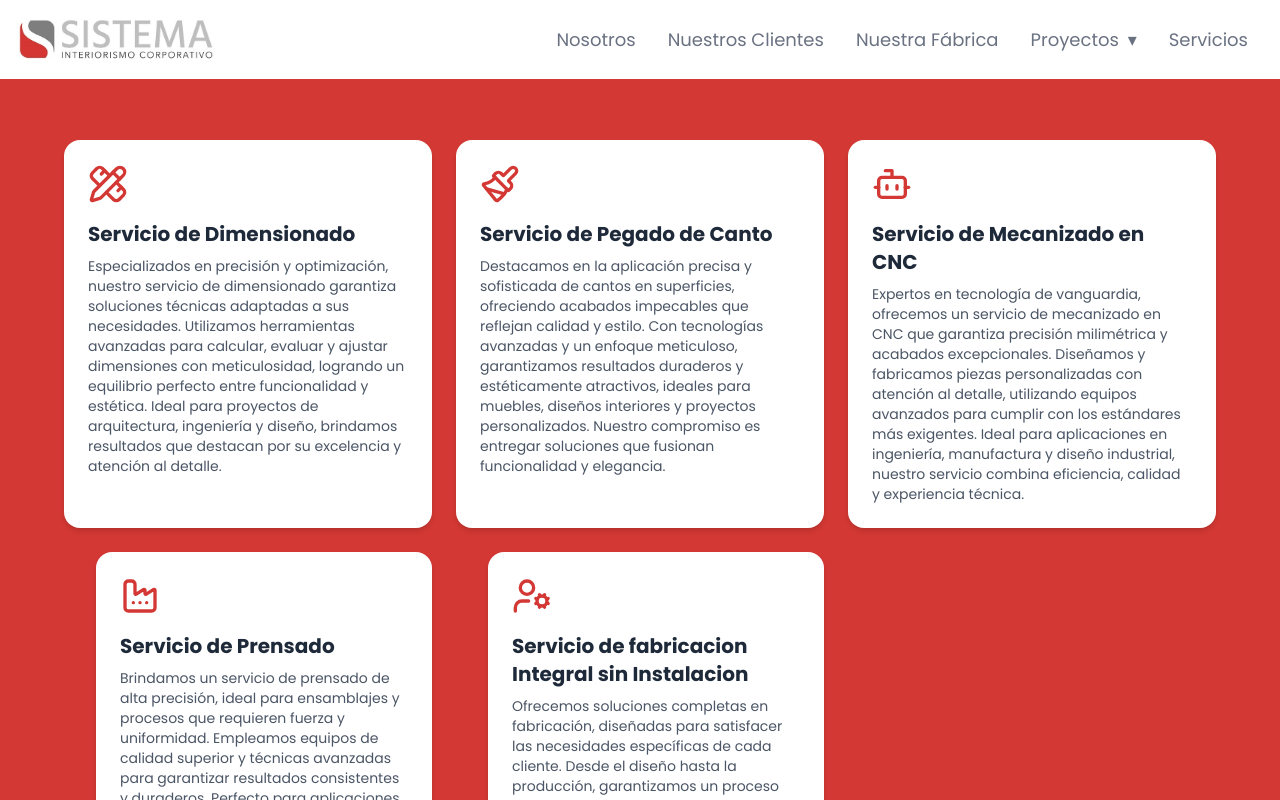
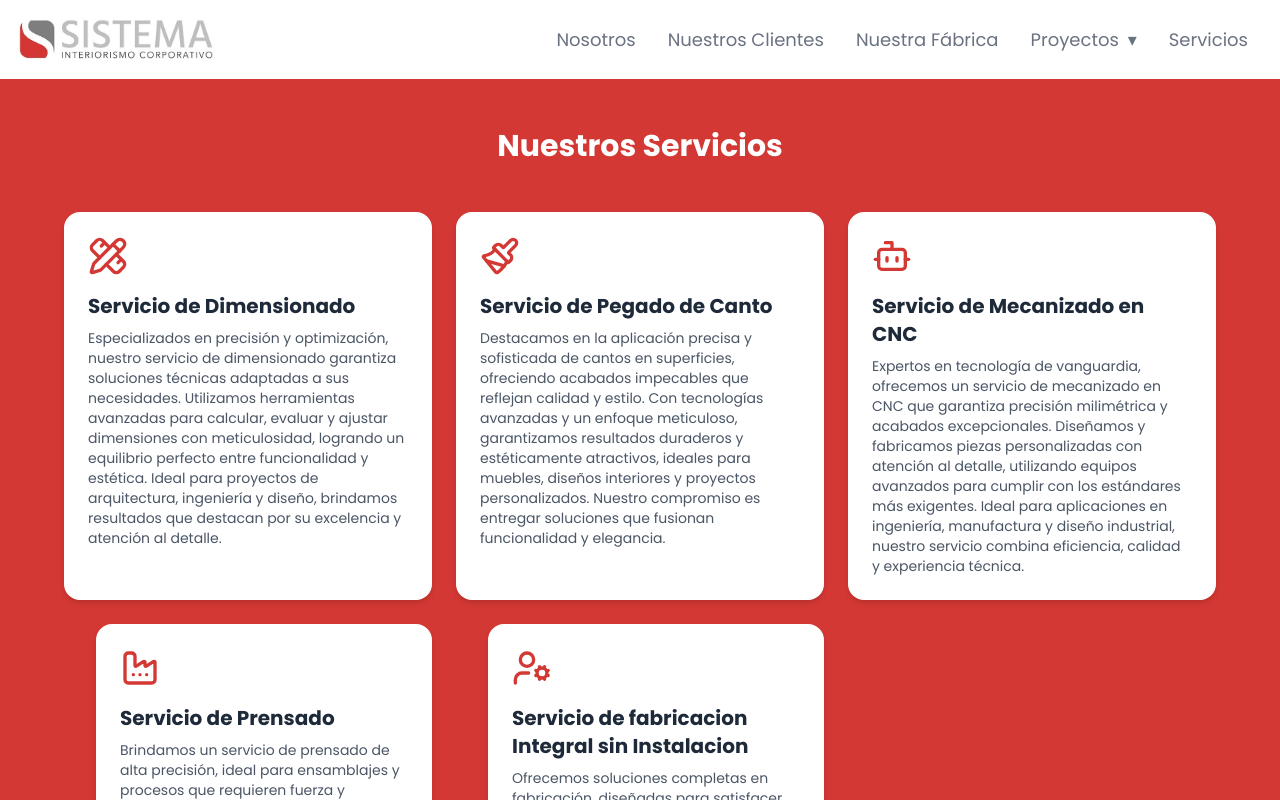
Before and after one commit to Juanith0xx/s_muebles, a React (Vite) app: page /servicios in a window 1280 px wide. Shown: the top 800 px of the page. Built offline with nearby package versions, Linux system fonts and the light colour scheme.

Commit message:
update v6 prev2

```diff
--- a/src/components/ServicePanel.jsx
+++ b/src/components/ServicePanel.jsx
@@ -32,7 +32,7 @@ const services = [
 export default function ServicePanel() {
   return (
     <section className="w-screen py-12 px-4 pb-28 md:px-16 bg-[#D33834] dark:bg-gray-900">
-      <h2 className="px-4 pb-4 text-3xl font-bold font-[Poppins] text-center text-white dark:text-white mb-10">
+      <h2 className="px-4 pb-2 text-3xl font-bold font-[Poppins] text-center text-white dark:text-white mb-10 mt-20">
         Nuestros Servicios
       </h2>
       <div className="grid grid-cols-1 md:grid-cols-3 gap-6">
```
